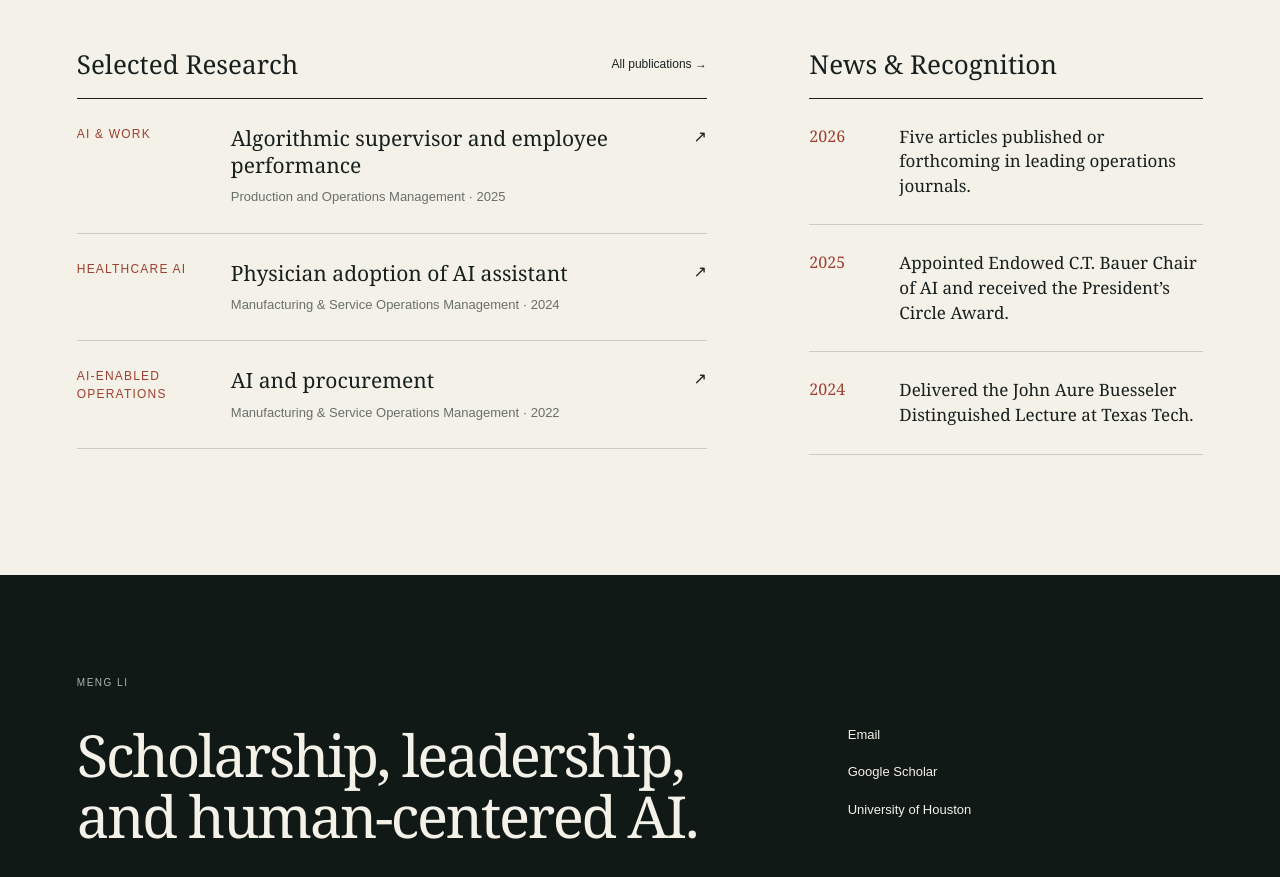
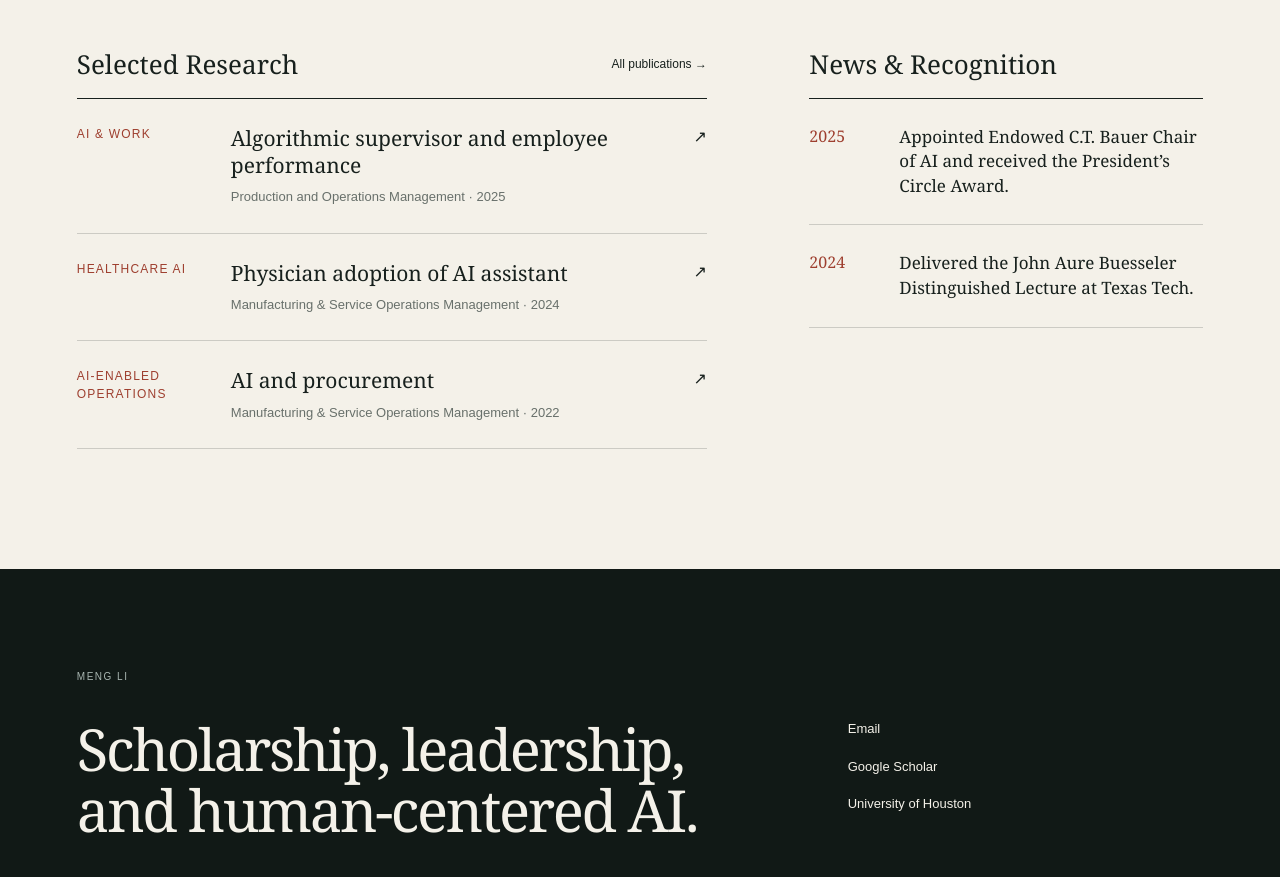
Before and after one commit to xdwong/xdwong.github.io, a Next.js app: page / in a window 1280 px wide. Shown: the part 1660-2537 px from the top of the page. Built offline with nearby package versions, Linux system fonts and the light colour scheme.

Commit message:
Remove 2026 publication news item

```diff
--- a/app/page.tsx
+++ b/app/page.tsx
@@ -14,7 +14,6 @@ const selected = [
 ];
 
 const news = [
-  ["2026", "Five articles published or forthcoming in leading operations journals."],
   ["2025", "Appointed Endowed C.T. Bauer Chair of AI and received the President’s Circle Award."],
   ["2024", "Delivered the John Aure Buesseler Distinguished Lecture at Texas Tech."],
 ];
```
Also changed, not shown: 56 other files (tests, documents, lock files or other folders).
